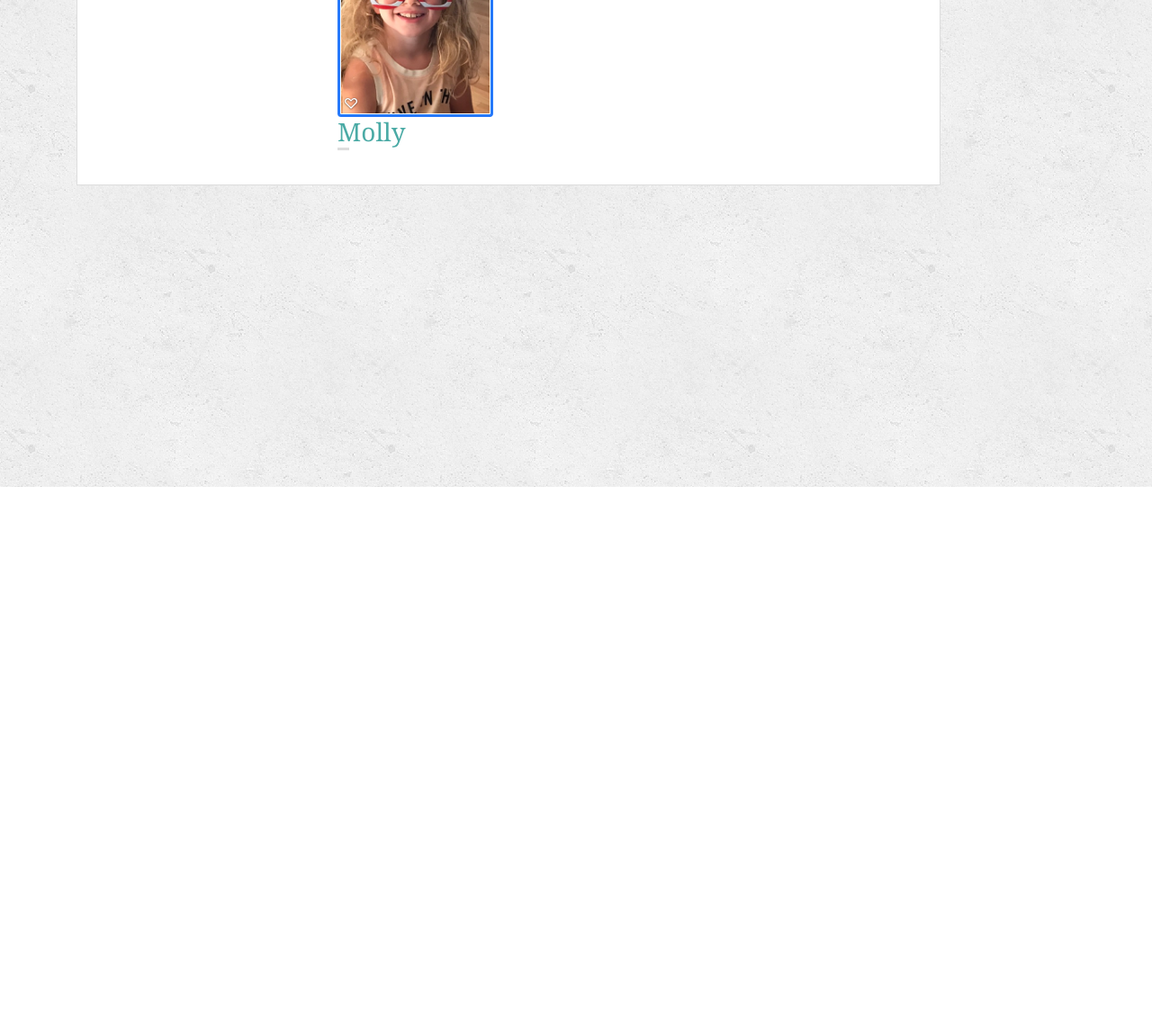
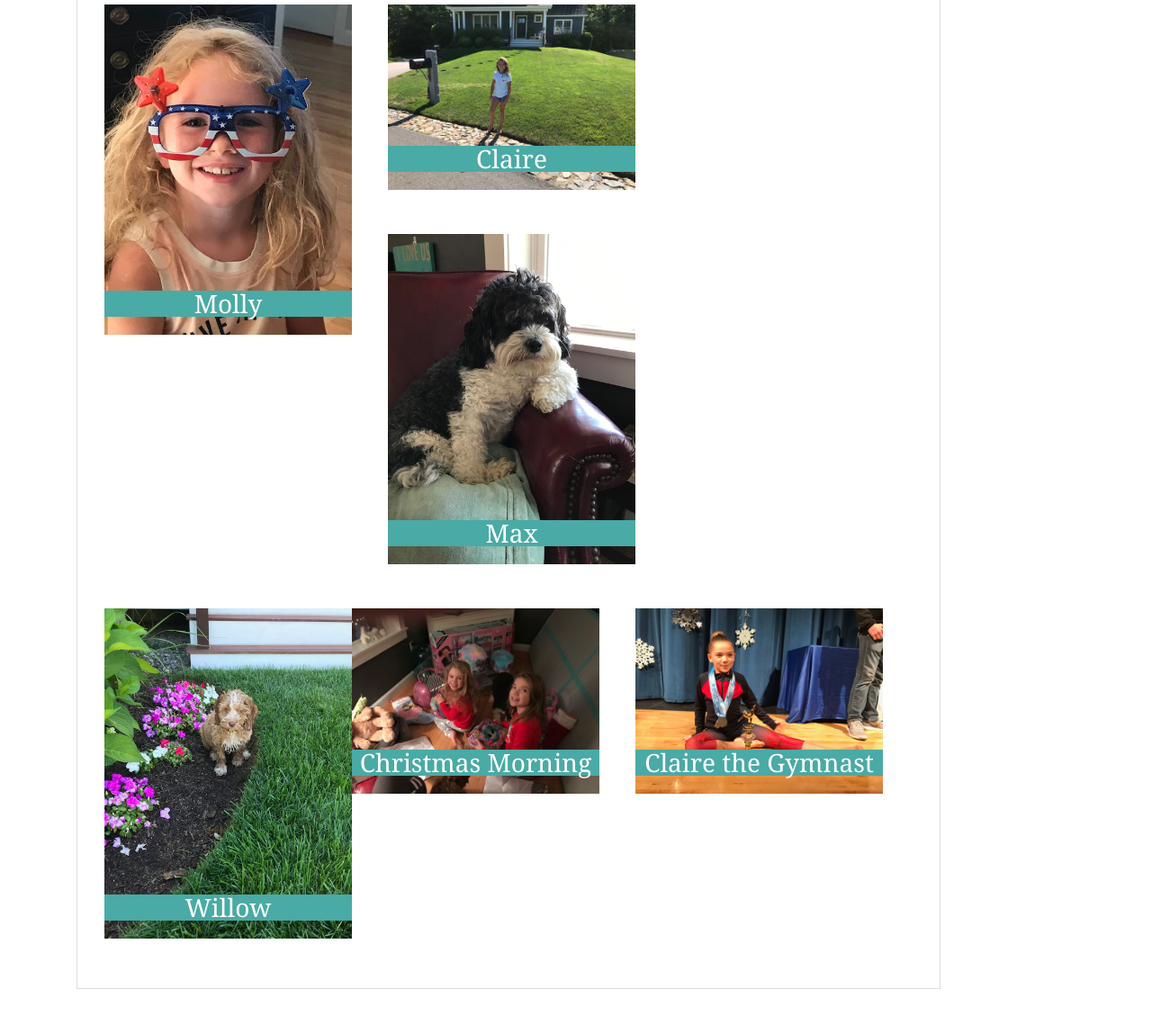
Before and after one commit to djahern-max/Basic-Portfolio, a plain HTML site: page portfolio.html in a window 1280 px wide. Shown: the part 259-1398 px from the top of the page at 90% size. Before the commit the page ends 800 px from the top, so only its background shows below. Drawn offline with nearby package versions, Linux system fonts and the light colour scheme.

Commit message:
Update 9

```diff
--- a/assets/css/style.css
+++ b/assets/css/style.css
@@ -130,7 +130,7 @@ footer {
 .work {
     position: relative;
     float: left;
-    width: 274px;
+    width: 275px;
     margin: 24px 0 25px;
     overflow: auto;
 }
@@ -148,11 +148,11 @@ footer {
 .work h3 {
     position: absolute;
     bottom: 20px;
-    width: 63%;
-    padding: 5px;
+    width: 100%;
+    padding: 2px;
     margin-bottom: 0;
     font-weight: 300;
-    line-height: 30px;
+    line-height: 25px;
     color: #ffffff;
     text-align: center;
     background: #4aaaa5;
--- a/portfolio.html
+++ b/portfolio.html
@@ -22,40 +22,40 @@
 <div id="main-container" class="container">
 <section class="main-section">
 
-    <div class="row">
-    <div class="work">
-        <h1>Portfolio</h1>
-    </div>
-    <div class="row">
-    <div class="col-2">
-        <img src="assets/images/Molly.png" alt="Molly">
-        <h3>Molly</h3>
-    </div>
-    </div>
-     <div col= "col-2">
-         <img src="assets/images/Claire.pngClaire" alt="">
-         <h3>Claire</h3>
-     </div>
+<h1>Portfolio</h1>
 
-    </div>
-    <div class="row">
+<div class="work">
+    <img src="assets/images/Molly.jpg" alt="Molly">
 
+    <h3>Molly</h3>
+</div>
+<div class="work">
+    <img src="assets/images/Claire.jpg" alt="Claire">
 
+    <h3>Claire</h3>
+</div>
+<div class="work">
+    <img src="assets/images/Max.jpg" alt="Max">
 
-    </div>
-    <div class="row">
+    <h3>Max</h3>
+</div>
+<div class="work">
+    <img src="assets/images/WIllow.jpg" alt="Willow">
 
+    <h3>Willow</h3>
+</div>
+<div class="work">
+    <img src="assets/images/Christmas Morning.jpg" alt="Christmas Morning">
 
+    <h3>Christmas Morning</h3>
+</div>
+<div class="work">
+    <img src="assets/images/Claire the Gymnast.jpg" alt="Claire the Gymnast">
 
-    </div>
-    <div class="row">
-
-
-
-    </div>
+    <h3>Claire the Gymnast</h3>
+</div>
 
 </section>
-
 
 </div>
 
```
Also changed, not shown: index.html (+1 -1 lines), assets/images/Christmas Morning.jpg (added), assets/images/Claire & Molly at Fenway.png (deleted), assets/images/Claire the Gymnast.jpg (added), assets/images/Claire.jpg (added), assets/images/Claire.png (deleted), assets/images/ME.JPG (added), assets/images/Max.jpg (added), assets/images/Max.png (deleted), assets/images/Molly Gymnast.jpg (added), assets/images/Molly.jpg (added), assets/images/Molly.png (deleted), assets/images/My Photo.JPG (deleted), assets/images/Truck.jpg (deleted), 3 more files.
